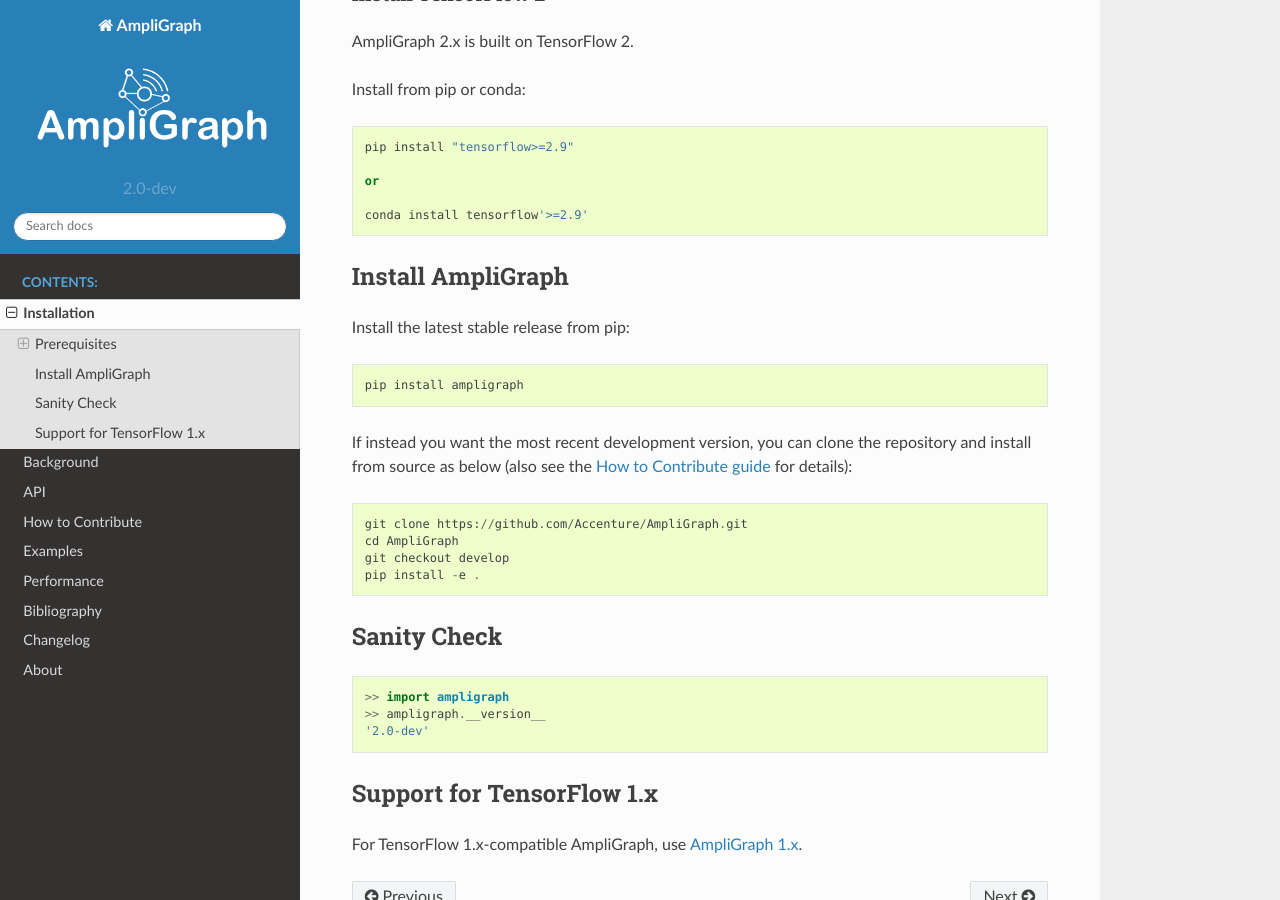
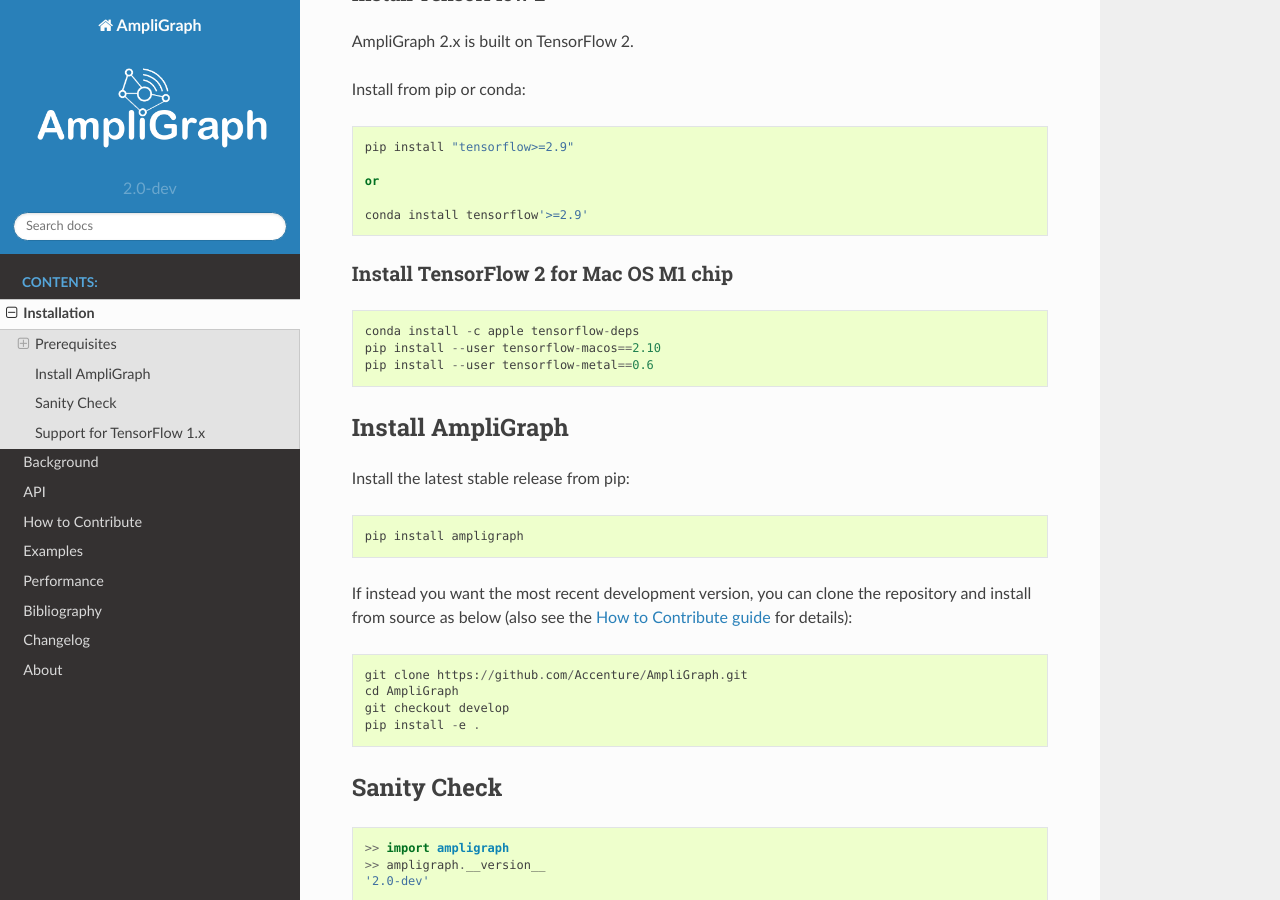
Before and after one commit to Accenture/AmpliGraph, a Sphinx documentation site: the page built from docs/install.md, in a window 1280 px wide and 900 px high, scrolled down 492 px. Built offline with Sphinx 7.4.7 and the Read the Docs theme 2.0.0, drawn with Linux system fonts in a browser that asks for light colours; the version number is read from the project's files by our own code.

Commit message:
Add M1 installation instruction

````diff
--- a/docs/install.md
+++ b/docs/install.md
@@ -26,6 +26,14 @@
 or
 
 conda install tensorflow'>=2.9'
+```
+
+### Install TensorFlow 2 for Mac OS M1 chip
+
+```
+conda install -c apple tensorflow-deps
+pip install --user tensorflow-macos==2.10
+pip install --user tensorflow-metal==0.6
 ```
 
 ## Install AmpliGraph
````
